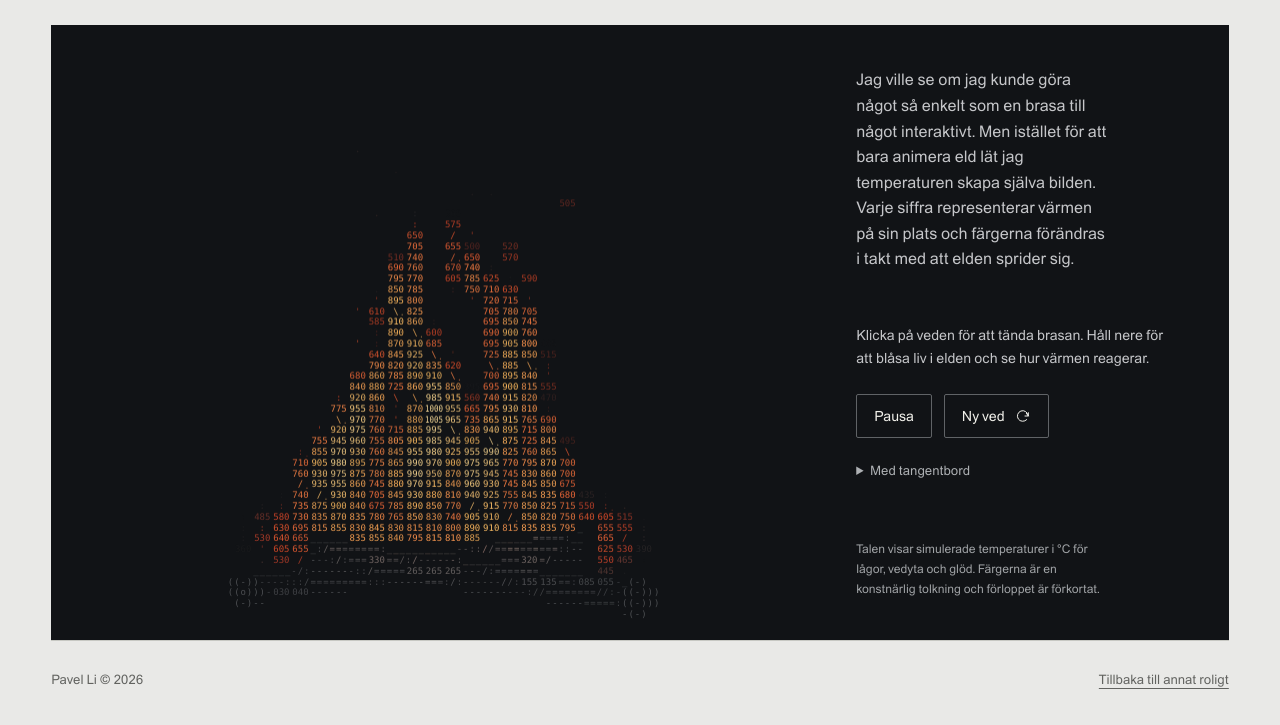
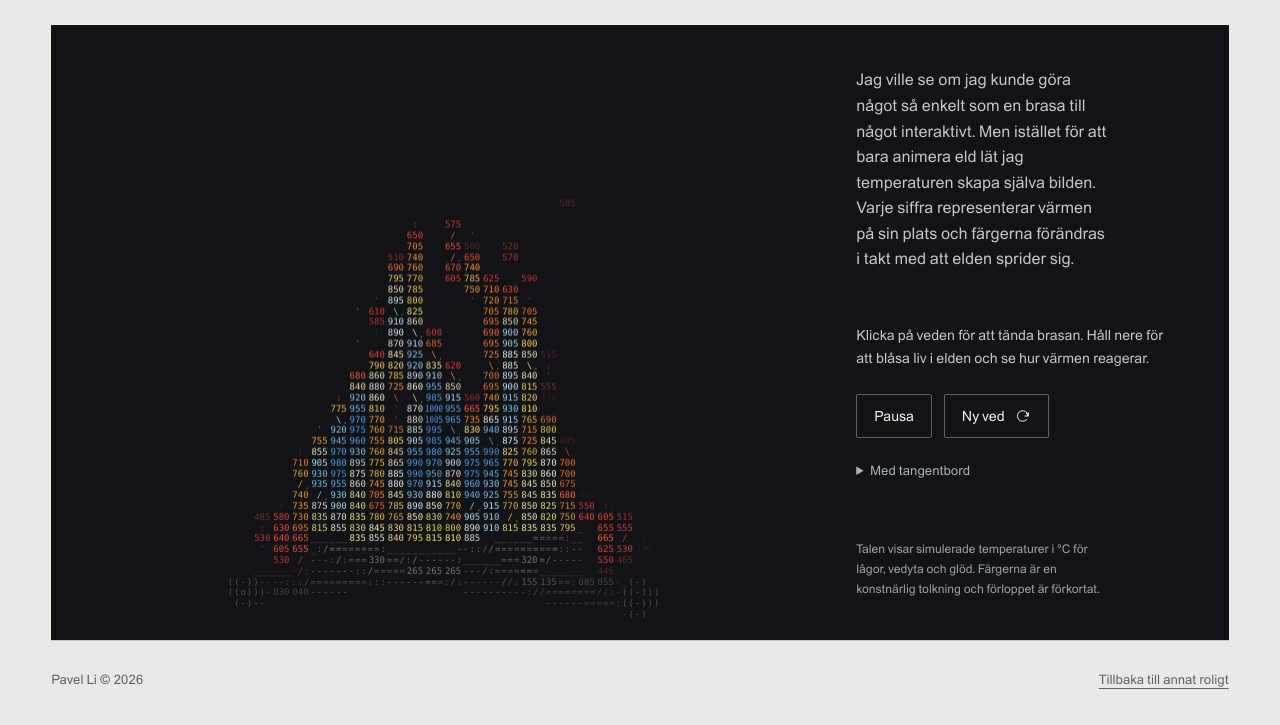
Before and after one commit to Qunius/qunius.github.io, a plain HTML site: page digital-fun.html in a window 1280 px wide. Shown: the part 494-1219 px from the top of the page. Drawn offline with Linux system fonts and the light colour scheme.

Commit message:
Add expressive fire colours and rising warmth when blowing
Use red, orange, yellow, white and blue accents across the normal flame range. Air at the fuel bed gently grows the flame and sends a bounded warm pulse upward before fading; retain the existing grid, controls and burn lifecycle.

```diff
--- a/assets/digital-fun/temperature-fire.js
+++ b/assets/digital-fun/temperature-fire.js
@@ -7,6 +7,7 @@
   // Flame gas, wood surfaces and embers are separate modelled temperatures.
   // The noise field below describes the silhouette, not degrees Celsius.
   const THERMAL = { ambient: 22, maxFlame: 1150, maxAirBoost: 150 };
+  const AIR_PULSE_SECONDS = 2.8;
   // Page controls and lifecycle live in digital-fun.js.
   const SETTINGS = {
     fontSize: 9,
@@ -22,14 +23,18 @@
     fontFamily: '"SFMono-Regular", Consolas, "Liberation Mono", Menlo, monospace',
     palette: [
       [22,   '#54565a'],
-      [200,  '#69696b'],
-      [400,  '#8c7770'],
-      [500,  '#a43a2b'],
-      [600,  '#d94828'],
-      [750,  '#ff8245'],
-      [900,  '#ffbc60'],
-      [1000, '#ffe09b'],
-      [1150, '#fff0c9']
+      [300,  '#8c8e91'],
+      [440,  '#9f3848'],
+      [540,  '#d13645'],
+      [650,  '#ff4935'],
+      [740,  '#ff9e32'],
+      [810,  '#ffe65d'],
+      [855,  '#fff8d2'],
+      [885,  '#eff8ff'],
+      [925,  '#8cdbff'],
+      [975,  '#4aa8ff'],
+      [1050, '#597ded'],
+      [1150, '#9771e8']
     ]
   };
 
@@ -143,8 +148,8 @@
           t,
           rgb: [1, 3, 5].map(i => parseInt(hex.slice(i, i + 2), 16))
         })).sort((a, b) => a.t - b.t);
-        // A warm visual interpretation: flame colour also depends on soot and chemistry.
-        // Higher gas temperature does not automatically turn a wood fire blue.
+        // An expressive heat palette. Cyan and blue are artistic accents,
+        // not a claim about the literal colour of wood flames at these temperatures.
         this.colors = Array.from({ length: THERMAL.maxFlame + 1 }, (_, temperature) => {
           let left = points[0], right = points[points.length - 1];
           if (temperature <= left.t) right = left;
@@ -377,6 +382,7 @@
         if (this.combustionCache.time === t) return this.combustionCache;
         const strengths = tongues.map(tongue => this.fuelAtX(tongue.root, t).flame);
         this.combustionCache = { time: t, strengths,
+          lifts: tongues.map(tongue => this.plumeLiftAt(tongue.root, t)),
           strength: strengths.reduce((sum, strength) => sum + strength, 0) / strengths.length };
         return this.combustionCache;
       }
@@ -410,15 +416,16 @@
         return smooth(3, Math.max(4, this.options.charSeconds), exposure);
       }
 
-      ignitionHeatAt(x, y, t) {
+      ignitionHeatAt(x, y, t, localLift = this.airLiftAt(x, y, t)) {
         let heat = 0;
         for (const source of this.burningSourcesAt(t)) {
           const age = t - source.start;
-          if (age < 0 || source.flame <= 0 || Math.abs(x - source.x) > 0.30 || y < source.y - 0.12 || y > source.y + 0.50) continue;
+          if (age < 0 || source.flame <= 0 || Math.abs(x - source.x) > 0.30 || y < source.y - 0.12 || y > source.y + 0.60) continue;
           const growth = smooth(0, 2.4, age);
           const scale = (source.scale || 1) * Math.pow(source.flame, 0.65);
           const height = (0.07 + growth * 0.38) * scale
-            * (0.90 + 0.10 * Math.sin(t * 1.4 + source.phase));
+            * (0.90 + 0.10 * Math.sin(t * 1.4 + source.phase))
+            * (1 + 0.20 * this.plumeLiftAt(source.x, t));
           const u = (y - source.y) / height;
           const bed = Math.exp(-Math.pow((x - source.x) / 0.12, 2) * 2
             - Math.pow((y - source.y) / 0.055, 2) * 2) * 0.85;
@@ -426,7 +433,8 @@
           if (u >= 0 && u < 1) {
             const flow = noise(x * 9 + source.phase, y * 12 - t * 1.25);
             const center = source.x + Math.sin(u * 7 - t * 1.4 + source.phase) * u * 0.045;
-            const width = (0.055 + growth * 0.075) * scale * Math.pow(1 - u, 0.65) * (0.8 + flow * 0.35);
+            const width = (0.055 + growth * 0.075) * scale * Math.pow(1 - u, 0.65)
+              * (0.8 + flow * 0.35) * (1 + 0.12 * localLift);
             const distance = (x - center) / (width + 0.004);
             flame = Math.exp(-distance * distance * 1.6) * Math.pow(1 - u, 0.55) * (0.60 + flow * 0.40);
           }
@@ -452,7 +460,7 @@
           x, y, fuel, direction: x <= 0 ? 1 : -1, start: this.time
         });
         if (fuel > 0.015) {
-          this.heatPuffs = this.heatPuffs.filter(puff => this.time - puff.start < 0.55).slice(-7);
+          this.heatPuffs = this.heatPuffs.filter(puff => this.time - puff.start < AIR_PULSE_SECONDS).slice(-17);
           this.heatPuffs.push({ x, strength: fuel, start: this.time });
         }
         // A direct response remains available when motion is reduced or manually paused.
@@ -477,6 +485,33 @@
           pushY += (0.55 + 0.45 * Math.tanh(dy / 0.12)) * 0.045 * influence;
         }
         return pushX || pushY ? { x: clamp(pushX, -0.24, 0.24), y: Math.min(pushY, 0.08) } : null;
+      }
+
+      plumeLiftAt(x, t) {
+        // Air feeds the whole tongue gently; the hotter pocket itself rises below.
+        let lift = 0;
+        for (const puff of this.heatPuffs) {
+          const age = t - puff.start;
+          if (age < 0 || age >= AIR_PULSE_SECONDS) continue;
+          const distance = (x - puff.x) / 0.32;
+          lift += puff.strength * Math.exp(-distance * distance * 1.5)
+            * smooth(0, 0.45, age) * (1 - smooth(1.2, AIR_PULSE_SECONDS, age));
+        }
+        return clamp(lift, 0, 1);
+      }
+
+      airLiftAt(x, y, t) {
+        // A warm pulse travels up from the wood instead of heating every row at once.
+        let lift = 0;
+        for (const puff of this.heatPuffs) {
+          const age = t - puff.start;
+          if (age < 0 || age >= AIR_PULSE_SECONDS) continue;
+          const dx = (x - puff.x) / (0.16 + age * 0.025);
+          const dy = (y - 0.025 - age * 0.38) / (0.08 + age * 0.045);
+          lift += puff.strength * Math.exp(-dx * dx * 1.8 - dy * dy * 2)
+            * smooth(0, 0.12, age) * (1 - smooth(1.3, AIR_PULSE_SECONDS, age));
+        }
+        return clamp(lift, 0, 1);
       }
 
       updateFuelHeat(dt) {
@@ -525,11 +560,12 @@
         const reaction = smooth(0.015, 0.20, y) * (1 - smooth(0.45, 0.95, y));
         const peak = 900 + reaction * 180;
         const normal = THERMAL.ambient + (peak - THERMAL.ambient) * Math.pow(heat, 0.28);
-        const extra = this.extraHeatAt(x, y) * smooth(0.02, 0.18, heat);
+        const extra = (this.extraHeatAt(x, y) + 70 * this.airLiftAt(x, y, t)) * smooth(0.02, 0.18, heat);
         return clamp(normal + extra, THERMAL.ambient, THERMAL.maxFlame);
       }
 
       heatAt(x, y, t) {
+        const lift = this.airLiftAt(x, y, t);
         const wind = this.windAt(x, y, t);
         if (wind) { x -= wind.x; y -= wind.y; }
         const intensity = clamp(this.options.intensity, 0.2, 2);
@@ -543,15 +579,17 @@
         for (let index = 0; index < tongues.length; index++) {
           const tongue = tongues[index], strength = combustion.strengths[index];
           if (strength <= 0) continue;
-          const h = tongue.height * (0.87 + 0.15 * Math.sin(t * 0.8 + tongue.phase)
+          const baseHeight = tongue.height * (0.87 + 0.15 * Math.sin(t * 0.8 + tongue.phase)
             + 0.10 * Math.sin(t * 1.7 + tongue.phase * 2)) * Math.pow(strength, 0.65);
+          // Grow moderately while retaining headroom inside the original text grid.
+          const h = Math.max(baseHeight, Math.min(0.99, baseHeight * (1 + 0.22 * combustion.lifts[index])));
           const u = y / h;
           if (u >= 1 || u < 0) continue;
           const center = tongue.root * (1 - 0.32 * u)
             + Math.sin(y * 8.7 - t * 1.4 + tongue.phase) * (0.025 + u * 0.10)
             + Math.sin(y * 18 - t * 2.1 + tongue.phase) * u * 0.025;
           const width = tongue.width * Math.pow(1 - u, 0.62)
-            * (0.78 + flow * 0.48);
+            * (0.78 + flow * 0.48) * (1 + 0.12 * lift);
           const distance = (x + bend - center) / (width + 0.008);
           const plume = Math.exp(-distance * distance * 1.7) * Math.pow(1 - u, 0.52) * strength;
           flame = Math.max(flame, plume) + Math.min(flame, plume) * 0.13;
@@ -561,13 +599,13 @@
         const bed = bedShape * (0.48 + noise(x * 17 + 20, t * 0.5) * 0.55) * combustion.strength;
         const heat = flame * (0.64 + 0.55 * flow) - 0.105
           + (detail - 0.38) * 0.17 * smooth(0.02, 0.2, flame);
-        return clamp(Math.max(heat, bed, this.ignitionHeatAt(x, y, t)) * (0.75 + 0.25 * intensity), 0, 1);
+        return clamp(Math.max(heat, bed, this.ignitionHeatAt(x, y, t, lift)) * (0.75 + 0.25 * intensity), 0, 1);
       }
 
       draw(dt) {
         if (this.destroyed || !this.width) return;
         this.gusts = this.gusts.filter(gust => this.time - gust.start < 1.5);
-        this.heatPuffs = this.heatPuffs.filter(puff => this.time - puff.start < 0.55);
+        this.heatPuffs = this.heatPuffs.filter(puff => this.time - puff.start < AIR_PULSE_SECONDS);
         this.updateFuelHeat(dt);
         const ctx = this.ctx;
         ctx.clearRect(0, 0, this.width, this.height);
--- a/digital-fun.html
+++ b/digital-fun.html
@@ -12,7 +12,7 @@
   <link rel="preload" href="/fonts/ABCArealVariable.woff2" as="font" type="font/woff2" crossorigin>
   <link rel="stylesheet" href="/fonts/abc-areal.css">
   <link rel="stylesheet" href="/assets/digital-fun/digital-fun.css?v=project-headings-20261015">
-  <script src="/assets/digital-fun/temperature-fire.js?v=thermal-20261018" defer></script>
+  <script src="/assets/digital-fun/temperature-fire.js?v=colour-updraft-20261018" defer></script>
   <script src="/assets/digital-fun/digital-fun.js" defer></script>
 </head>
 <body>
```
Also changed, not shown: tests/temperature-fire.test.mjs (+78 -0 lines).
